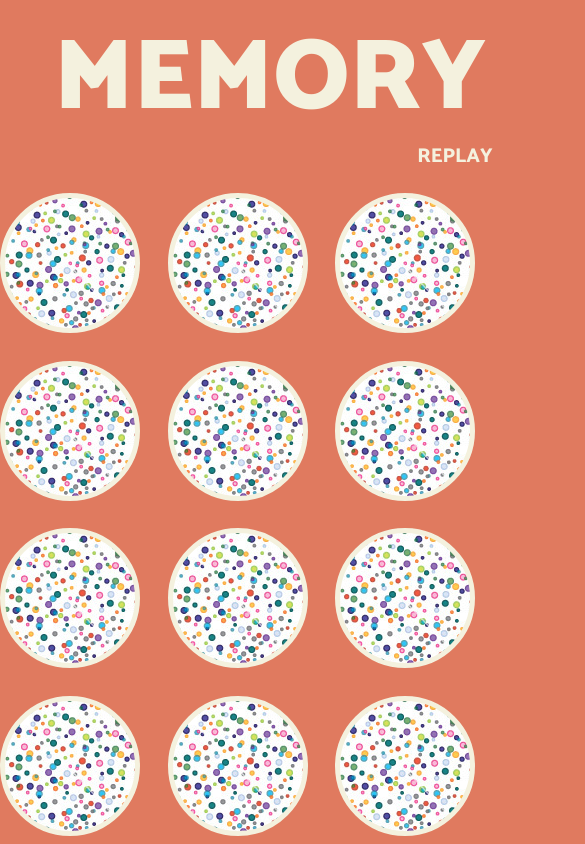
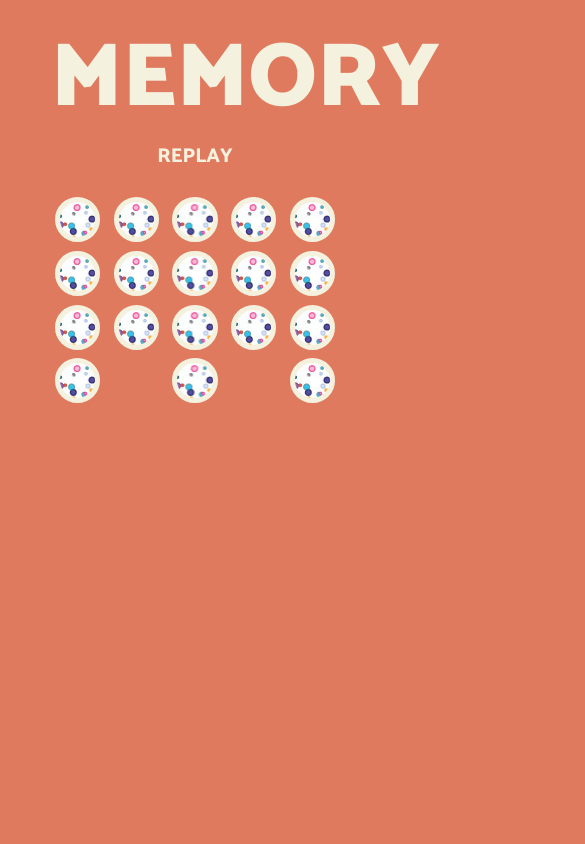
Before and after one commit to carlaberg/Animemory, a plain HTML site: page index.html in a window 390 px wide. Shown: the top 844 px of the page, 585 px wide, since content can reach past the window. Drawn offline with Linux system fonts and the light colour scheme.

Commit message:
Further on responsiveness

```diff
--- a/memory.css
+++ b/memory.css
@@ -12,19 +12,19 @@ h3 {
 }
 
 .header {
-  width: 540px;
+  width: 74%;
   height: 100px;
   color: #F4F1DE;
   font-family: 'Catamaran', sans-serif;
   font-weight: 900;
-  font-size: 100px;
+  font-size: 90px;
   margin: 20px auto 0;
   text-align: center;
   line-height: 120px;
 }
 
 .board {
-  width: 910px;
+  width: 74%;
   margin: 0 auto;
   display: flex;
   justify-content: center;
@@ -41,14 +41,14 @@ h3 {
   display: flex;
   flex-wrap: wrap;
   justify-content: space-between;
-  width: 978px;
+  width: 74%;
   margin: 0 auto;
 
 }
 .memory-container div {
-  width: 130px;
-  height: 130px;
-  margin-bottom: 27.6px;
+	width: 9vw;
+	height: 9vw;
+	margin: 1.1vw;
   border-radius: 100%;
   border: 5px solid #F4F1DE;
   cursor: pointer;
@@ -62,8 +62,6 @@ h3 {
 
 
 /*MEDIA QUERIES*/
-@media screen and (max-width: 425px) {
-    .memory-container {
-			width: 475.2px;
-		}
+@media only screen and (min-width: 725px) {
+
 }
```
